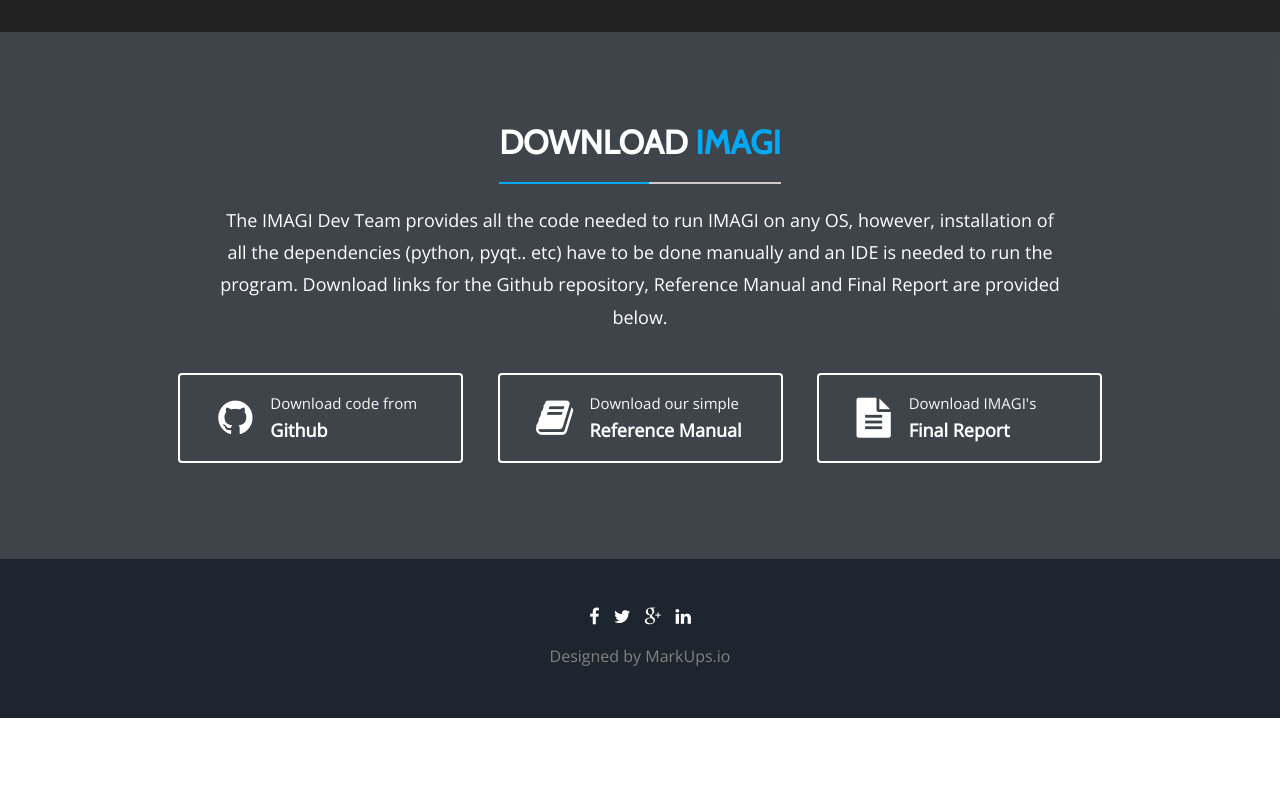
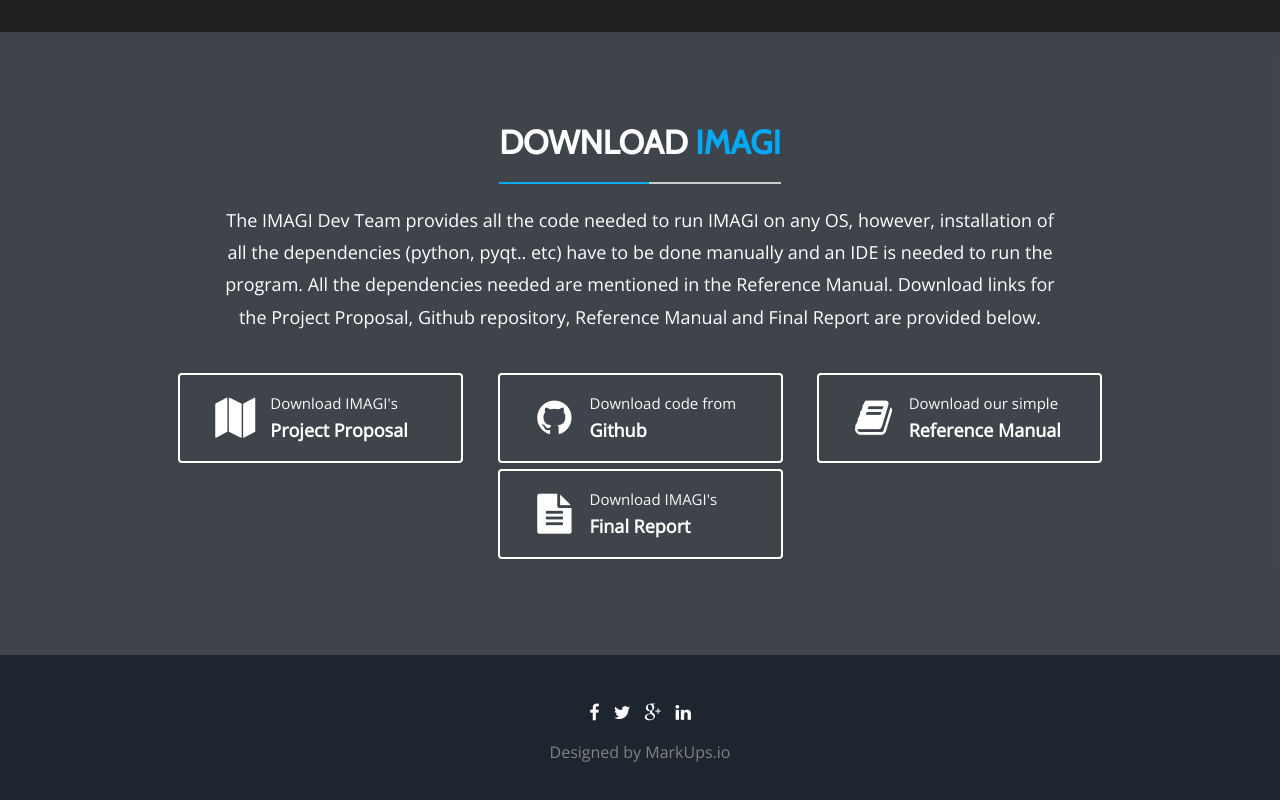
Before and after one commit to HectorAGarcia/HectorAGarcia.github.io, a plain HTML site: page index.html in a window 1280 px wide. Shown: the part 3754-4554 px from the top of the page. Before the commit the page ends 4472 px from the top, so only its background shows below. Drawn offline with nearby package versions, Linux system fonts and the light colour scheme; a web font is replaced by a local one.

Commit message:
Update index.html

```diff
--- a/index.html
+++ b/index.html
@@ -305,13 +305,23 @@
           <div class="col-md-12">
             <div class="title-area wow fadeInUp">
               <h2 class="title">Download <span>IMAGI</span></h2>
-              <p>The IMAGI Dev Team provides all the code needed to run IMAGI on any OS, however, installation of all the dependencies (python, pyqt.. etc) have to be done manually and an IDE is needed to run the program.
-                  Download links for the Github repository, Reference Manual and Final Report are provided below.</p>
+              <p>The IMAGI Dev Team provides all the code needed to run IMAGI on any OS, however, installation of all the dependencies (python, pyqt.. etc) have to be done manually and an IDE is needed to run the program. All the dependencies needed are mentioned in the Reference Manual.
+                  Download links for the Project Proposal, Github repository, Reference Manual and Final Report are provided below.</p>
             </div>
           </div>
           <!-- Start download app content -->
           <div class="col-md-12">
             <div class="download-app-content">
+              <!-- Start single download -->
+              <a class="single-download wow fadeInLeft" data-wow-duration="1s" data-wow-delay="1s" href="https://raw.githubusercontent.com/HectorAGarcia/HectorAGarcia.github.io/master/IMAGI-proposal.pdf">
+                <div class="download-icon">
+                  <i class="fa fa-map"></i>
+                </div>
+                <div class="download-content">
+                  <p>Download IMAGI's</p>
+                  <span>Project Proposal</span>
+                </div>
+              </a>
               <!-- Start single download -->
               <a class="single-download wow fadeInLeft" data-wow-duration="0.75s" data-wow-delay="0.75s" href="https://github.com/HectorAGarcia/HectorAGarcia.github.io/archive/master.zip">
                 <div class="download-icon">
```
